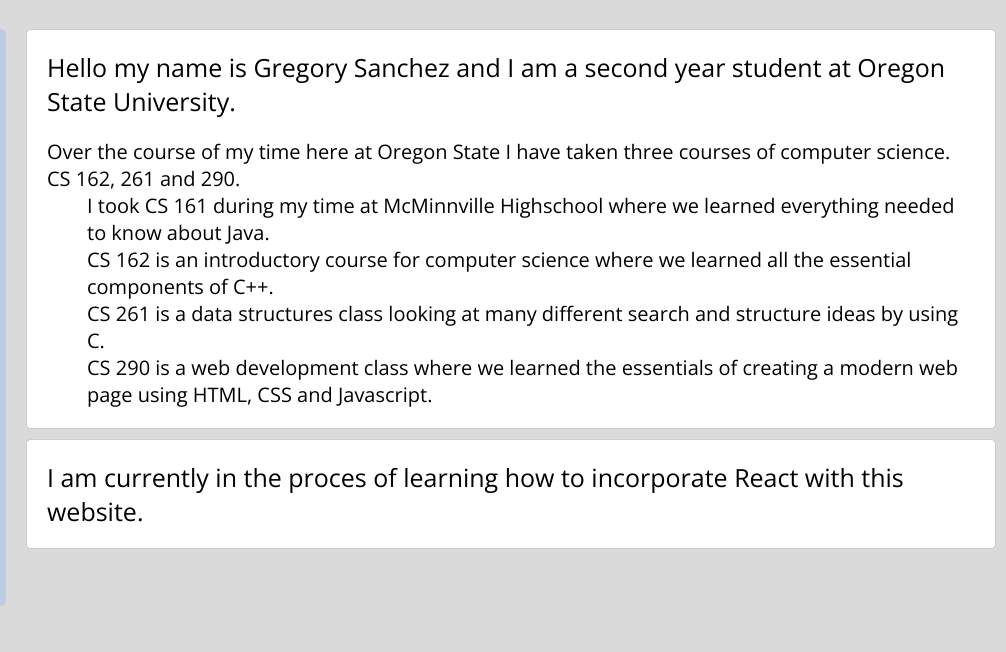
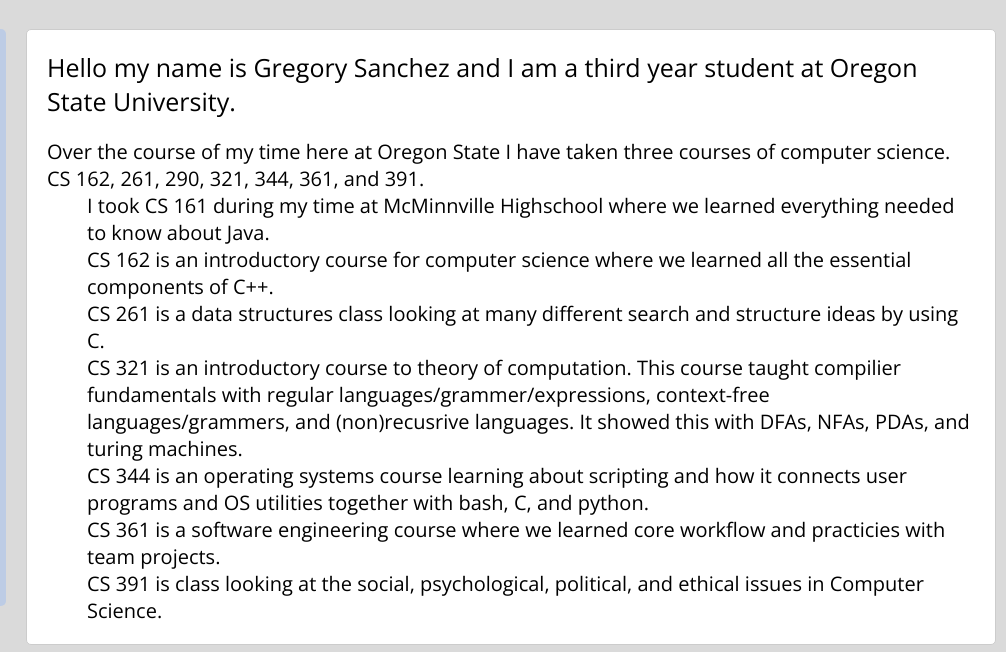
Before and after one commit to gs291/gs291.github.io, a plain HTML site: page index.html in a window 1280 px wide. Shown: the part 313-965 px from the top of the page, 274-1280 px from the left. Before the commit the page ends 919 px from the top, so only its background shows below. Drawn offline with nearby package versions, Linux system fonts and the light colour scheme.

Commit message:
Update home info

```diff
--- a/index.html
+++ b/index.html
@@ -80,13 +80,18 @@
 
         <div class="main-info-container">
       <section class="main-info-item">
-        <p class="main-info-title">Hello my name is Gregory Sanchez and I am a second year student at Oregon State University.</p>
-        <p>Over the course of my time here at Oregon State I have taken three courses of computer science. CS 162, 261 and 290.</p>
+        <p class="main-info-title">Hello my name is Gregory Sanchez and I am a third year student at Oregon State University.</p>
+        <p>Over the course of my time here at Oregon State I have taken three courses of computer science. CS 162, 261, 290, 321, 344, 361, and 391.</p>
         <ul>
           <li>I took CS 161 during my time at McMinnville Highschool where we learned everything needed to know about Java.</li>
           <li>CS 162 is an introductory course for computer science where we learned all the essential components of C++.</li>
           <li>CS 261 is a data structures class looking at many different search and structure ideas by using C.</li>
-          <li>CS 290 is a web development class where we learned the essentials of creating a modern web page using HTML, CSS and Javascript.</li>
+          <li>CS 321 is an introductory course to theory of computation.
+            This course taught compilier fundamentals with regular languages/grammer/expressions, context-free languages/grammers, and (non)recusrive languages.
+            It showed this with DFAs, NFAs, PDAs, and turing machines.</li>
+          <li>CS 344 is an operating systems course learning about scripting and how it connects user programs and OS utilities together with bash, C, and python.</li>
+          <li>CS 361 is a software engineering course where we learned core workflow and practicies with team projects.</li>
+          <li>CS 391 is class looking at the social, psychological, political, and ethical issues in Computer Science.</li>
         </ul>
       </section>
       <section class="main-info-item">
```
